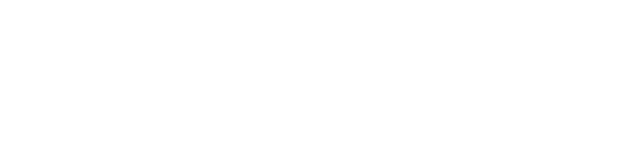
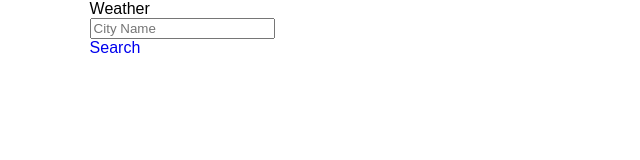
Before and after one commit to vnileshaxioned/weather, a plain HTML site: page index.html in a window 1280 px wide. Shown: the whole page, without its empty margins (0-640 px from the left). Drawn offline with Linux system fonts and the light colour scheme.

Commit message:
weather section structure done in index file

```diff
--- a/index.html
+++ b/index.html
@@ -40,7 +40,20 @@
   <div class="container">
     <!--main section start-->
     <main>
-
+      <section class="weather">
+        <div class="wrapper">
+          <h1 class="heading">Weather</h1>
+          <div class="weather-search">
+            <div class="search-box">
+              <input type="text" class="user-input" name="city_name" placeholder="City Name" />
+            </div>
+            <div class="search-cta">
+              <a href="#FIXME" class="search-button" title="Search">Search</a>
+            </div>
+          </div>
+          <div class="weather-output"></div>
+        </div>
+      </section>
     </main>
     <!--main section end-->
   </div>
```
